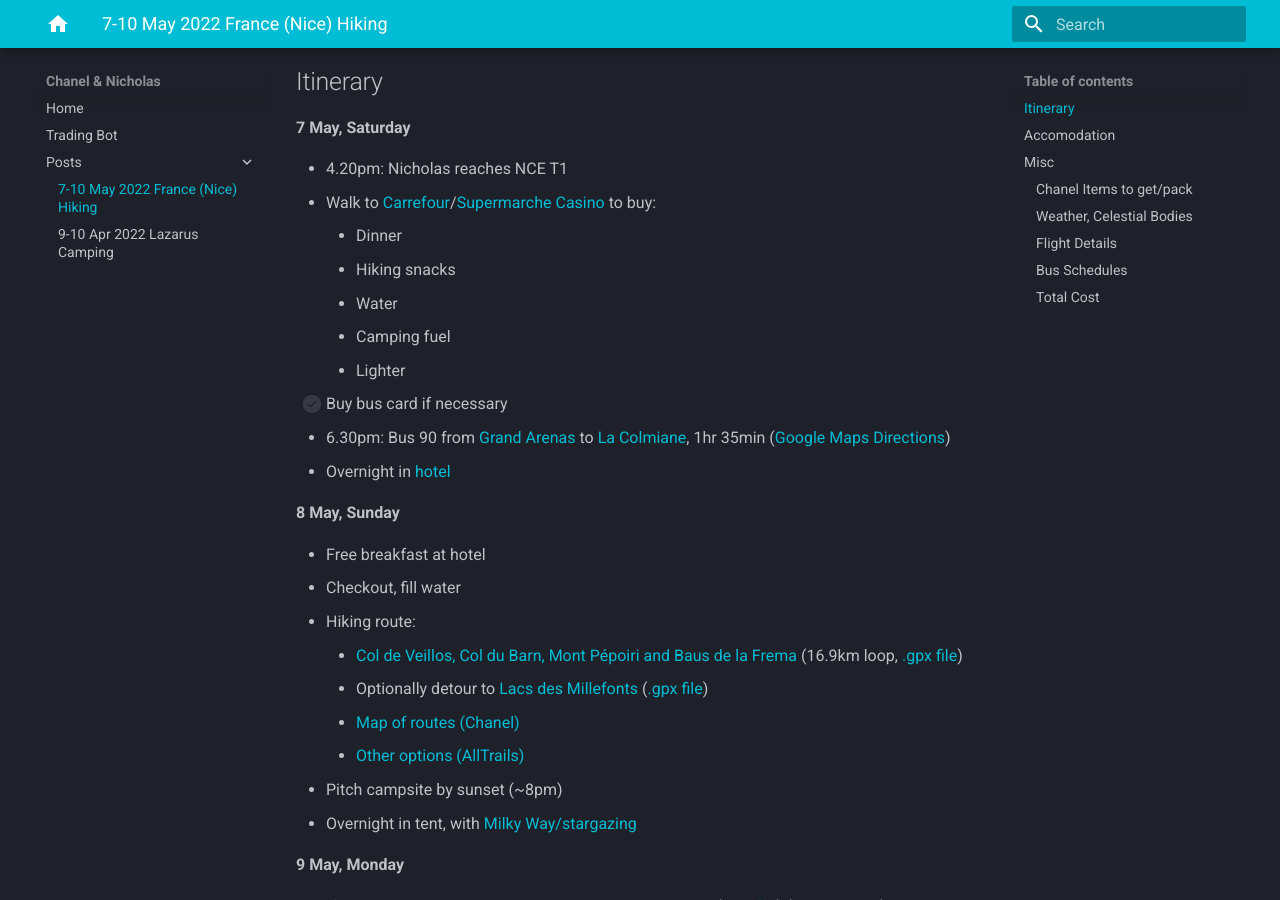
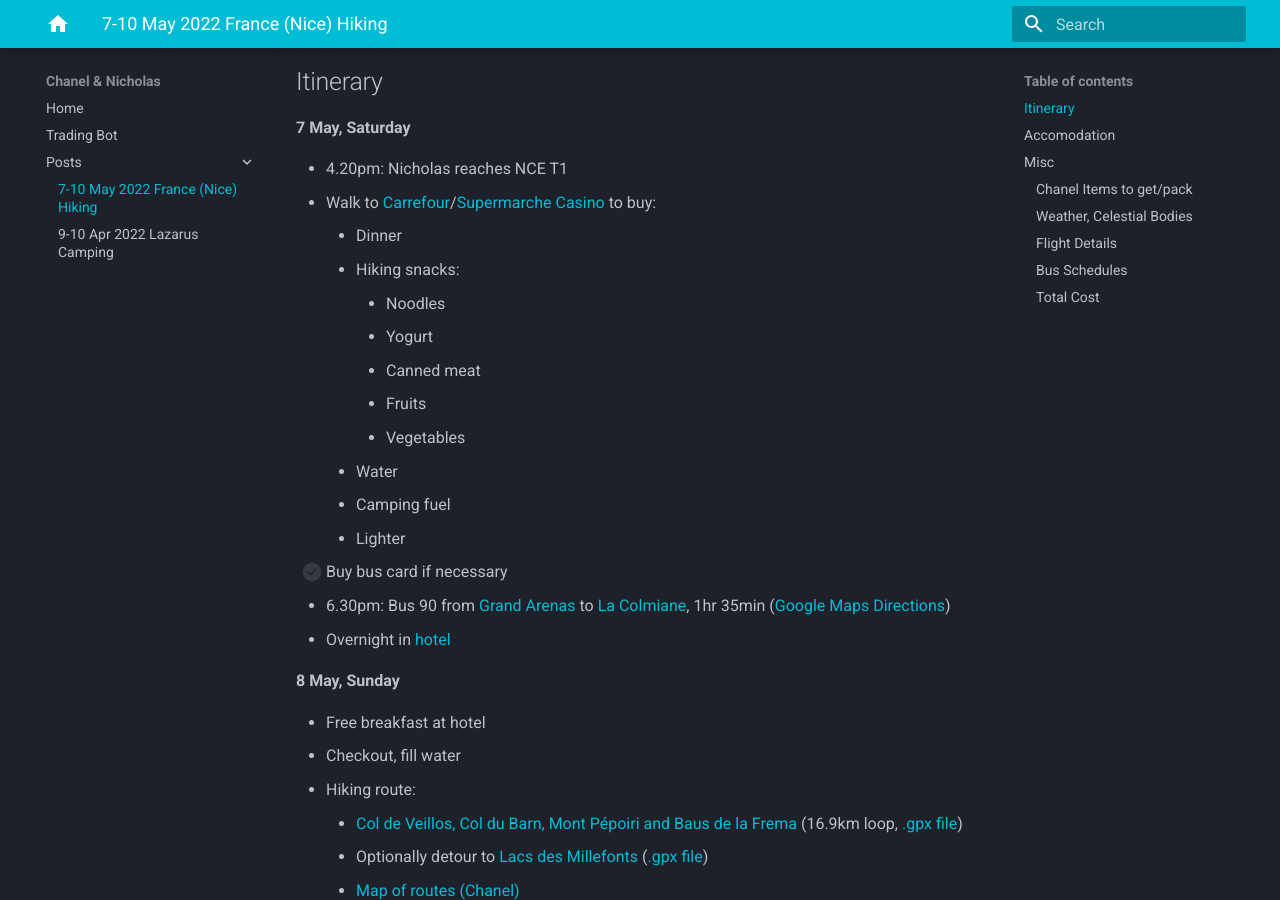
Before and after one commit to extrange/chanel, an MkDocs documentation site: the page built from docs/posts/2022-05-france-nice-hiking.md, in a window 1280 px wide and 900 px high, scrolled down 621 px. Built offline with MkDocs 1.6.1 and Material for MkDocs 9.7.7, drawn with Linux system fonts in a browser that asks for light colours.

Commit message:
Added details of hiking snacks to buy

```diff
--- a/docs/posts/2022-05-france-nice-hiking.md
+++ b/docs/posts/2022-05-france-nice-hiking.md
@@ -10,7 +10,14 @@
 -   Walk to [Carrefour][carrefour]/[Supermarche Casino][supermarche-casino] to buy:
 
     -   Dinner
-    -   Hiking snacks
+    -   Hiking snacks:
+
+        -   Noodles
+        -   Yogurt
+        -   Canned meat
+        -   Fruits
+        -   Vegetables
+
     -   Water
     -   Camping fuel
     -   Lighter
```
